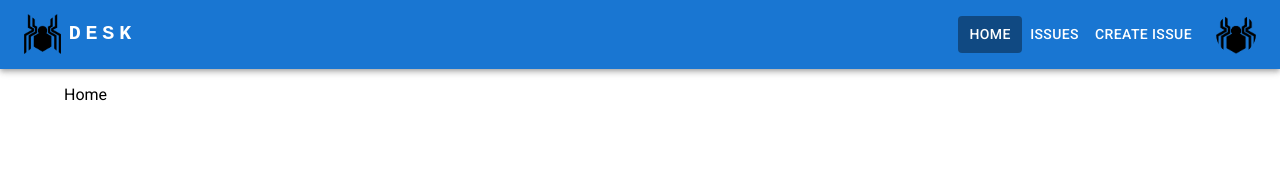
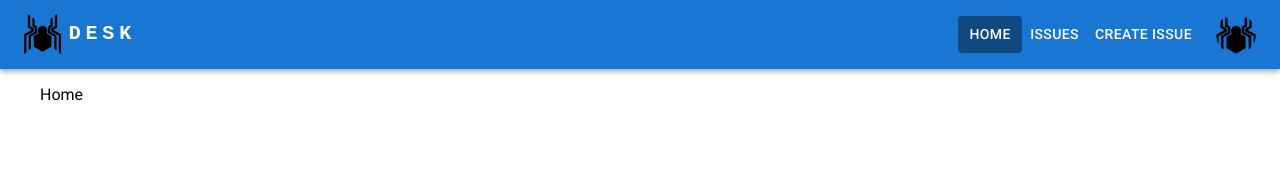
Before and after one commit to CaeCur/issue-tracker-react, a React (Create React App) app in the folder frontend/: page / in a window 1280 px wide. Shown: the top 175 px of the page. Built offline with nearby package versions, Linux system fonts and the light colour scheme.

Commit message:
Increased width of main content container

```diff
--- a/frontend/src/App.js
+++ b/frontend/src/App.js
@@ -14,7 +14,7 @@ function App() {
     <div className="App">
       <BrowserRouter>
         <Navbar />
-        <Container>
+        <Container maxWidth="lg" disableGutters>
           <Routes>
             <Route path="/" element={<Home />} />
             <Route path="/issues" element={<Issues />} />
```
